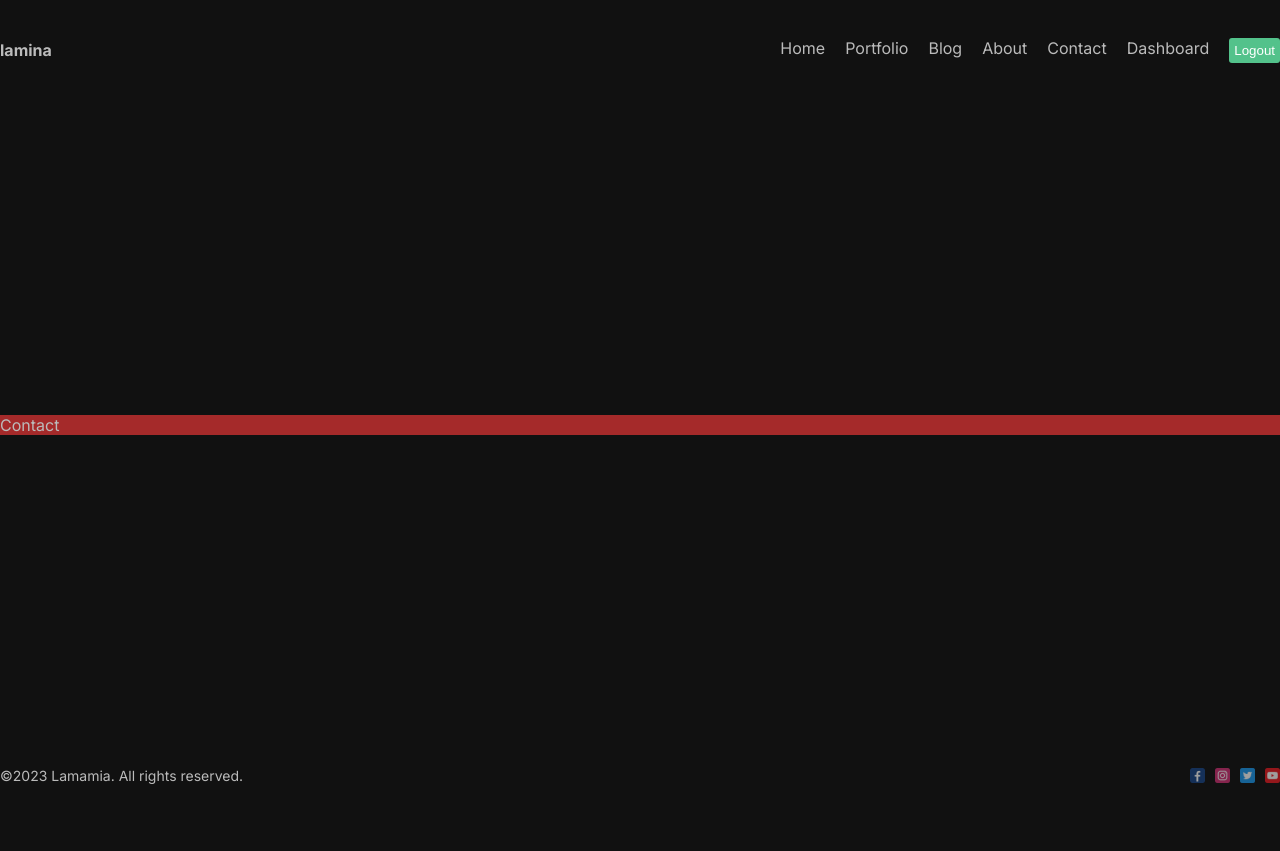
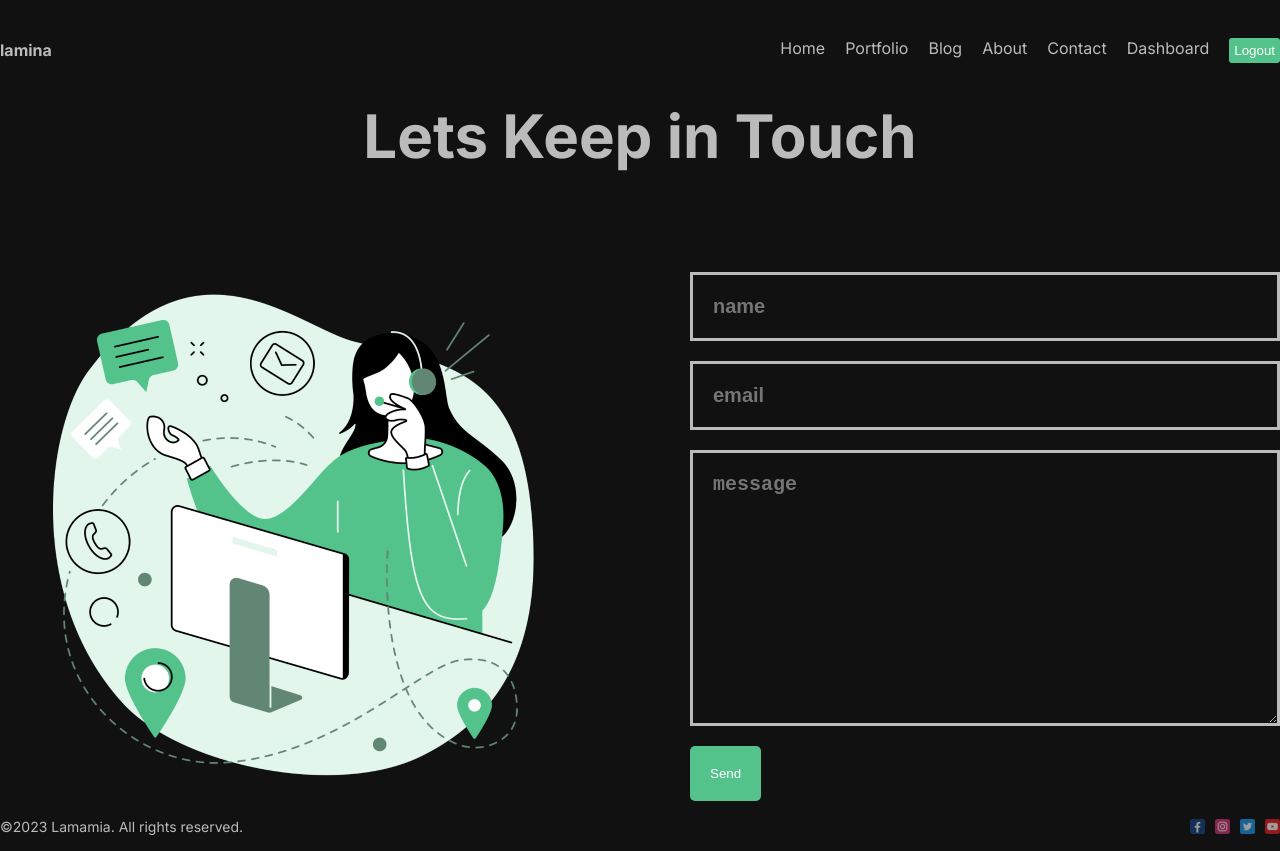
Before and after one commit to byiringiroscar/Build-platform-with-nextjs, a Next.js app: page /contact in a window 1280 px wide. Before the commit the page ends 800 px from the top, so only its background shows below. Built offline with nearby package versions, Linux system fonts and the light colour scheme.

Commit message:
Add contact css

```diff
--- a/src/app/contact/page.jsx
+++ b/src/app/contact/page.jsx
@@ -1,9 +1,34 @@
 import React from 'react'
 import styles from './page.module.css';
+import Image from 'next/image';
+import Button from '@/components/Button/Button';
 
 const Contact = () => {
   return (
-    <div className={styles.container}>Contact</div>
+    <div className={styles.container}>
+      <h1 className={styles.title}>Lets Keep in Touch</h1>
+      <div className={styles.content}>
+        <div className={styles.imgContainer}>
+          <Image
+            src="/contact.png"
+            alt=""
+            fill={true}
+            className={styles.image}
+          />
+        </div>
+        <form className={styles.form}>
+          <input type="text" placeholder="name" className={styles.input} />
+          <input type="text" placeholder="email" className={styles.input} />
+          <textarea
+            className={styles.textArea}
+            placeholder="message"
+            cols="30"
+            rows="10"
+          ></textarea>
+          <Button url="#" text="Send"/>
+        </form>
+      </div>
+    </div>
   )
 }
 
--- a/src/app/contact/page.module.css
+++ b/src/app/contact/page.module.css
@@ -1,3 +1,53 @@
-.container{
-    background-color: brown;
+.container {
 }
+
+.title {
+  font-size: 60px;
+  margin-bottom: 100px;
+  text-align: center;
+}
+
+.content {
+  display: flex;
+  align-items: center;
+  gap: 100px;
+}
+
+.imgContainer {
+  flex: 1;
+  height: 500px;
+  position: relative;
+}
+
+.image {
+  object-fit: contain;
+  /* animation: move 3s infinite ease alternate; */
+}
+
+@keyframes move {
+  from {
+    transform: translateY(-15px);
+  }
+  to {
+    transform: translateY(0px) scale(1.03);
+  }
+}
+
+.form {
+  flex: 1;
+  display: flex;
+  flex-direction: column;
+  gap: 20px;
+}
+
+.input,
+.textArea {
+  padding: 20px;
+  background-color: transparent;
+  border: none;
+  outline: none;
+  color: #bbb;
+  border: 3px solid #bbb;
+  font-size: 20px;
+  font-weight: bold;
+}
```
